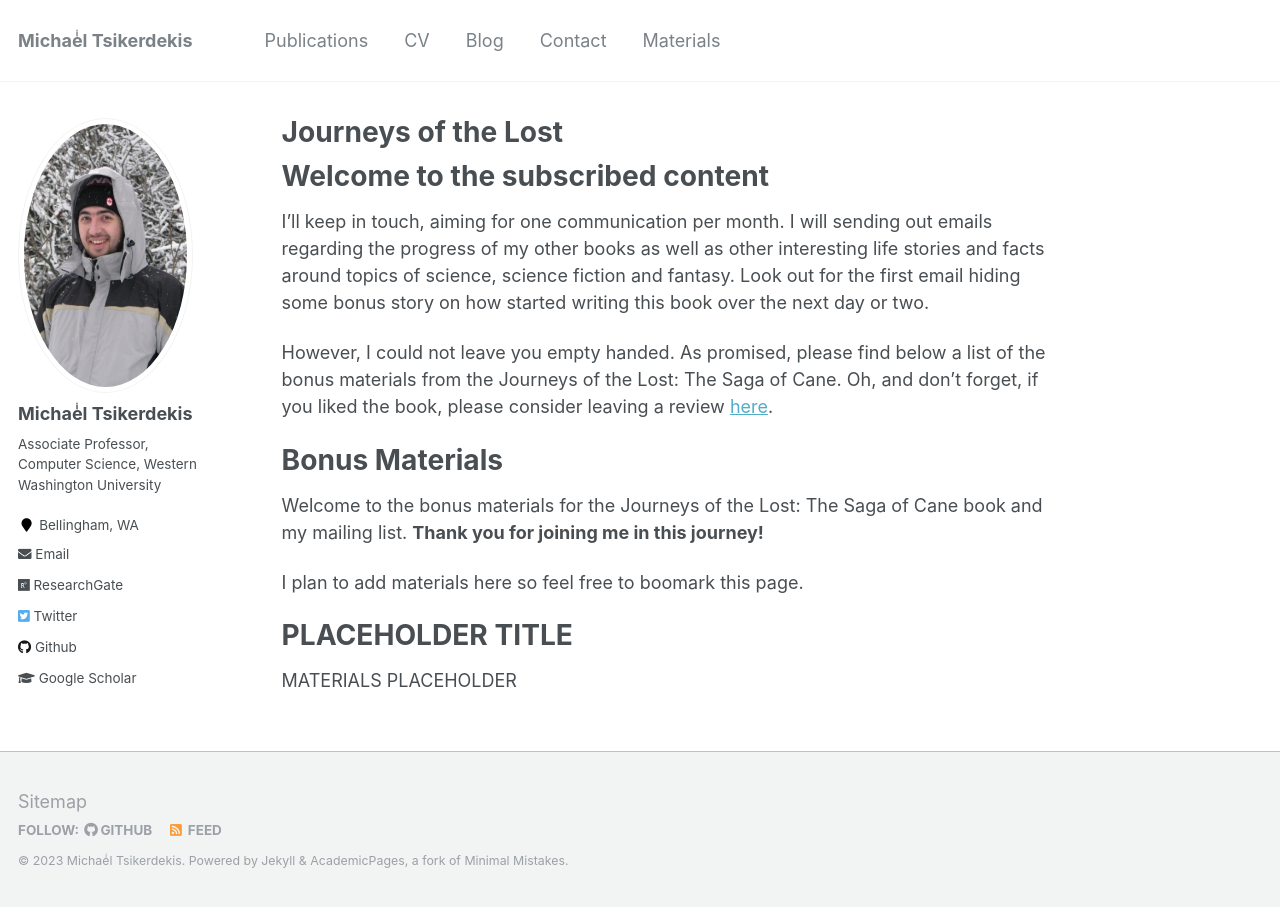
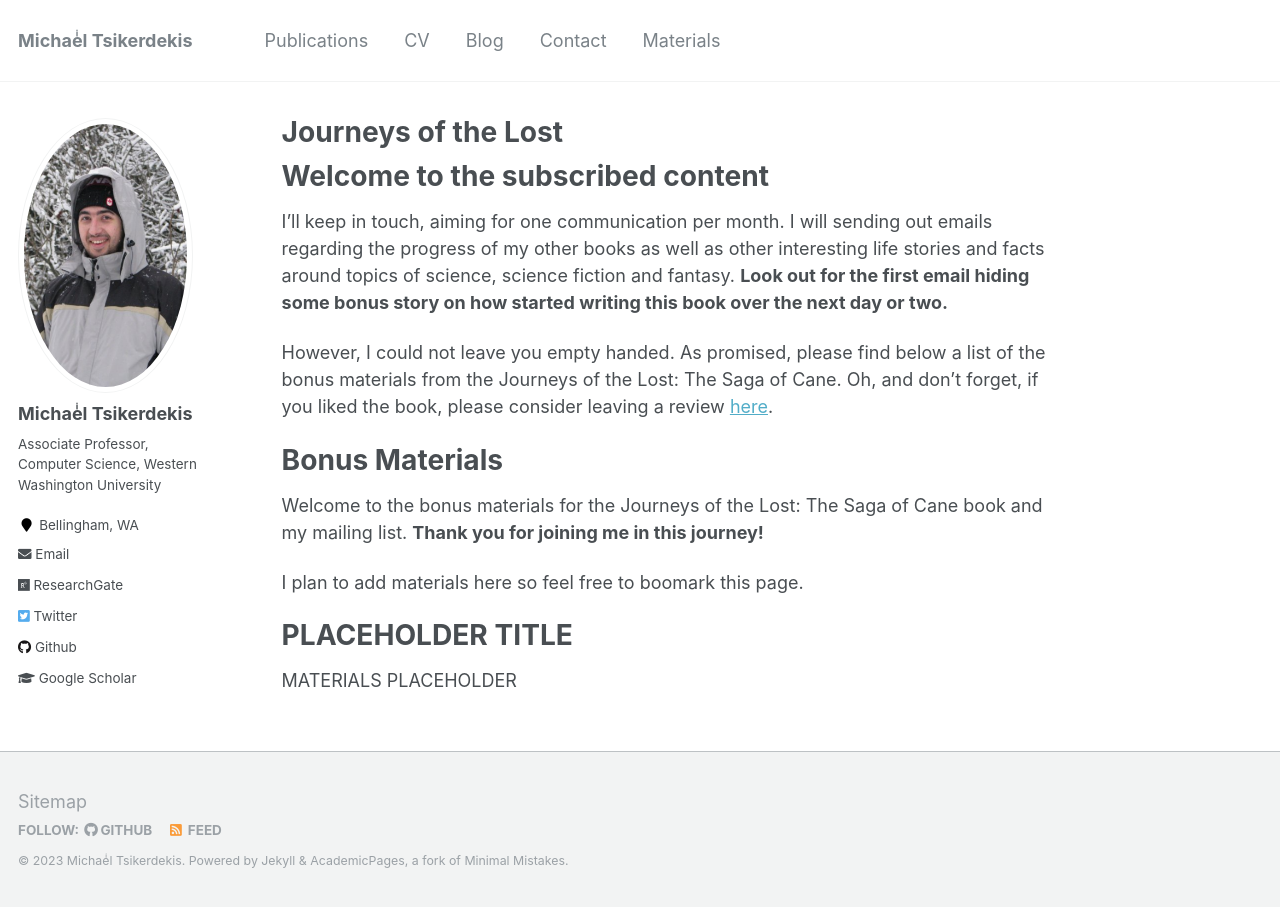
Before and after one commit to tsikerdekis/michael.tsikerdekis.com, a Jekyll site: the page built from _pages/journeys-of-the-lost-bonus.md, in a window 1280 px wide. Built offline with Jekyll 4.4.1, drawn with Linux system fonts in a browser that asks for light colours.

```diff
--- a/_pages/journeys-of-the-lost-bonus.md
+++ b/_pages/journeys-of-the-lost-bonus.md
@@ -9,7 +9,7 @@ redirect_from:
 ---
 # Welcome to the subscribed content
 
-I'll keep in touch, aiming for one communication per month. I will sending out emails regarding the progress of my other books as well as other interesting life stories and facts around topics of science, science fiction and fantasy. Look out for the first email hiding some bonus story on how started writing this book over the next day or two.
+I'll keep in touch, aiming for one communication per month. I will sending out emails regarding the progress of my other books as well as other interesting life stories and facts around topics of science, science fiction and fantasy. **Look out for the first email hiding some bonus story on how started writing this book over the next day or two.**
 
 However, I could not leave you empty handed. As promised, please find below a list of the bonus materials from the Journeys of the Lost: The Saga of Cane. Oh, and don't forget, if you liked the book, please consider leaving a review [here](https://amazon.com).
 
```
